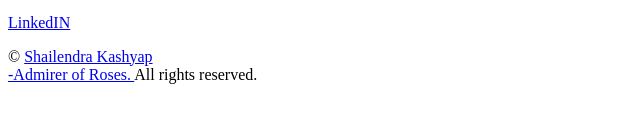
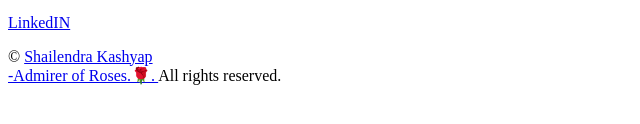
Before and after one commit to datalou/Lourdes_Site, a plain HTML site: page index.html in a window 1280 px wide. Shown: the part 582-706 px from the top of the page, 0-640 px from the left. Drawn offline with Linux system fonts and the light colour scheme.

Commit message:
Update index.html

```diff
--- a/index.html
+++ b/index.html
@@ -120,7 +120,7 @@
         </p>
 
         <p>
-            &copy; <a href="#" target="_blank"> Shailendra Kashyap </br> -Admirer of Roses. </a>All rights reserved.
+            &copy; <a href="#" target="_blank"> Shailendra Kashyap </br> -Admirer of Roses.🌹. </a>All rights reserved.
         </p>
 
     </footer>
```
